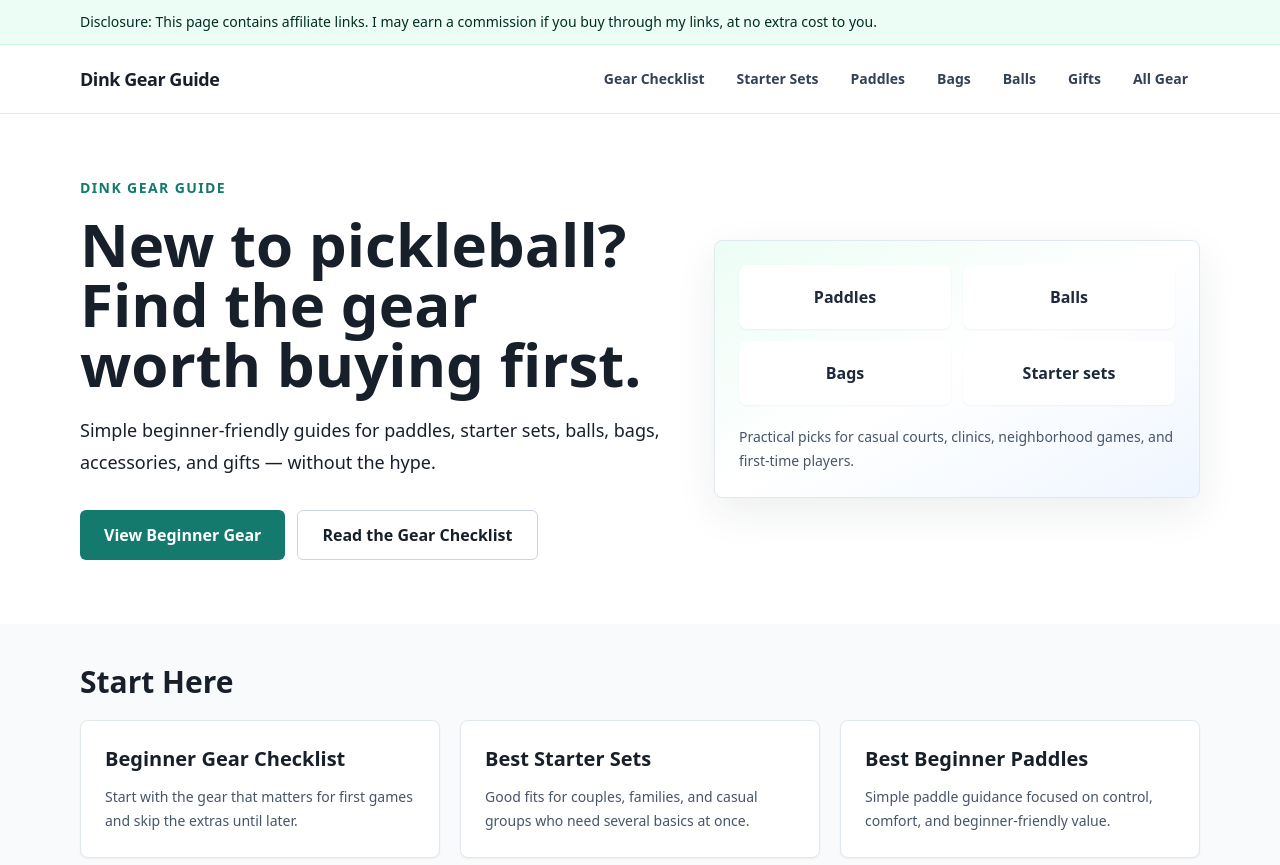
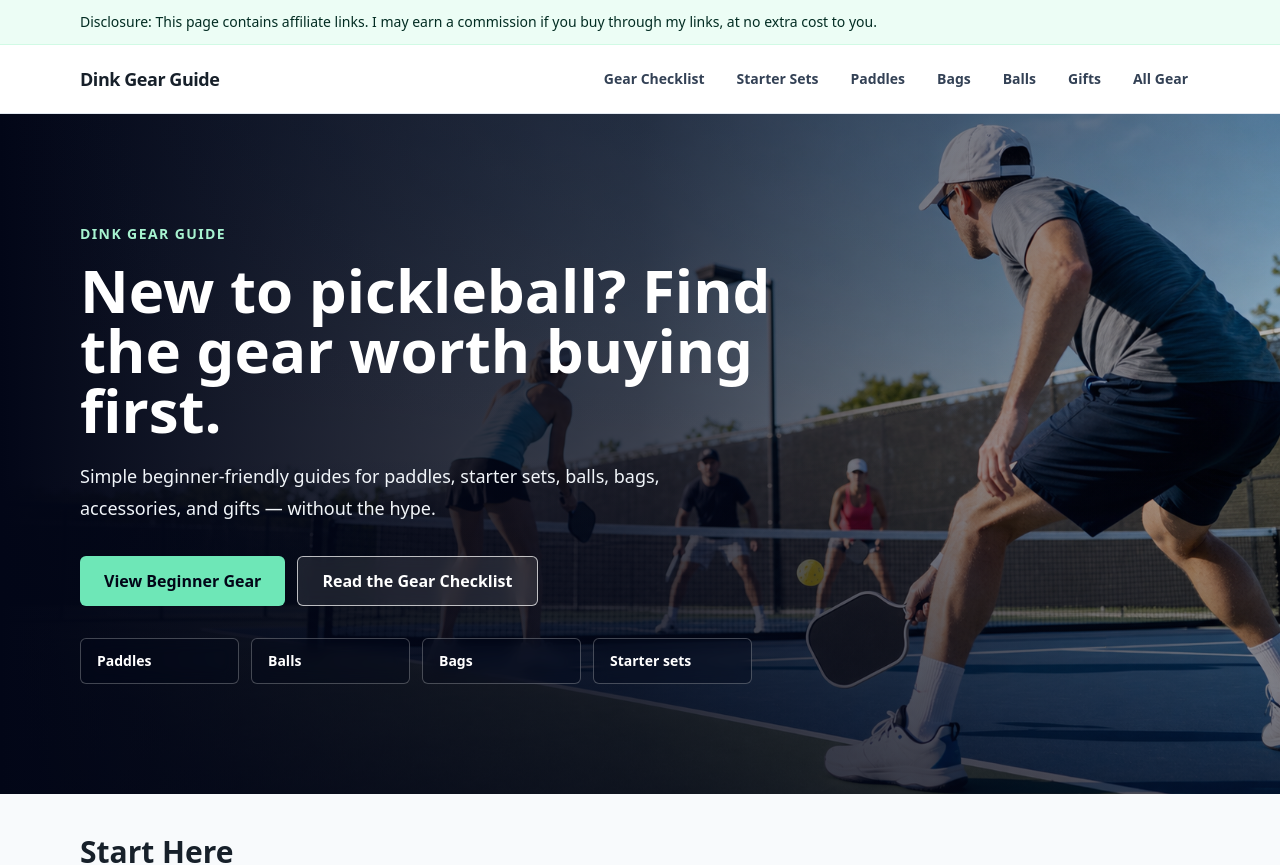
Before and after one commit to dinkgearguide/dgg-site, a Next.js app: page / in a window 1280 px wide. Shown: the top 865 px of the page. Built offline with nearby package versions, Linux system fonts and the light colour scheme.

Commit message:
Add hero background and update Pages workflow

```diff
--- a/src/components/Hero.tsx
+++ b/src/components/Hero.tsx
@@ -2,30 +2,34 @@ import Link from "next/link";
 
 export function Hero() {
   return (
-    <section className="bg-white">
-      <div className="mx-auto grid max-w-6xl gap-10 px-4 py-16 md:grid-cols-[1.1fr_0.9fr] md:items-center">
-        <div>
-          <p className="text-sm font-bold uppercase tracking-widest text-court">Dink Gear Guide</p>
-          <h1 className="mt-4 text-4xl font-black leading-tight text-ink md:text-6xl">New to pickleball? Find the gear worth buying first.</h1>
-          <p className="mt-5 max-w-2xl text-lg leading-8 text-slate-650">Simple beginner-friendly guides for paddles, starter sets, balls, bags, accessories, and gifts — without the hype.</p>
+    <section className="relative min-h-[620px] overflow-hidden bg-slate-950 md:min-h-[680px]">
+      <div
+        className="absolute inset-0 bg-cover bg-center md:bg-[center_42%]"
+        style={{ backgroundImage: "url('/images/hero-pickleball-players.png')" }}
+        aria-hidden="true"
+      />
+      <div className="absolute inset-0 bg-gradient-to-r from-slate-950 via-slate-950/75 to-slate-950/20" aria-hidden="true" />
+      <div className="absolute inset-0 bg-gradient-to-t from-slate-950/55 via-transparent to-slate-950/10" aria-hidden="true" />
+      <div className="relative mx-auto flex min-h-[620px] max-w-6xl items-center px-4 py-16 md:min-h-[680px]">
+        <div className="max-w-3xl">
+          <p className="text-sm font-bold uppercase tracking-widest text-emerald-200">Dink Gear Guide</p>
+          <h1 className="mt-4 text-4xl font-black leading-tight text-white md:text-6xl">New to pickleball? Find the gear worth buying first.</h1>
+          <p className="mt-5 max-w-2xl text-lg leading-8 text-slate-100">Simple beginner-friendly guides for paddles, starter sets, balls, bags, accessories, and gifts — without the hype.</p>
           <div className="mt-8 flex flex-col gap-3 sm:flex-row">
-            <Link href="/gear/" className="inline-flex min-h-12 items-center justify-center rounded-md bg-court px-6 py-3 font-bold text-white hover:bg-emerald-800 focus:outline-none focus:ring-4 focus:ring-emerald-200">
+            <Link href="/gear/" className="inline-flex min-h-12 items-center justify-center rounded-md bg-emerald-300 px-6 py-3 font-bold text-slate-950 hover:bg-emerald-200 focus:outline-none focus:ring-4 focus:ring-emerald-200">
               View Beginner Gear
             </Link>
-            <Link href="/gear-checklist/" className="inline-flex min-h-12 items-center justify-center rounded-md border border-slate-300 px-6 py-3 font-bold text-ink hover:bg-slate-50 focus:outline-none focus:ring-4 focus:ring-emerald-200">
+            <Link href="/gear-checklist/" className="inline-flex min-h-12 items-center justify-center rounded-md border border-white/70 bg-white/10 px-6 py-3 font-bold text-white backdrop-blur hover:bg-white/20 focus:outline-none focus:ring-4 focus:ring-emerald-200">
               Read the Gear Checklist
             </Link>
           </div>
-        </div>
-        <div className="rounded-lg border border-slate-200 bg-gradient-to-br from-emerald-50 via-white to-blue-50 p-6 shadow-soft">
-          <div className="grid grid-cols-2 gap-3">
+          <div className="mt-8 grid max-w-2xl gap-3 text-sm font-bold text-white sm:grid-cols-4">
             {["Paddles", "Balls", "Bags", "Starter sets"].map((item) => (
-              <div key={item} className="rounded-lg bg-white p-5 text-center font-bold text-slate-800 shadow-sm">
+              <div key={item} className="rounded-md border border-white/25 bg-slate-950/35 px-4 py-3 backdrop-blur">
                 {item}
               </div>
             ))}
           </div>
-          <p className="mt-5 text-sm leading-6 text-slate-600">Practical picks for casual courts, clinics, neighborhood games, and first-time players.</p>
         </div>
       </div>
     </section>
```
Also changed, not shown: public/images/hero-pickleball-players.png (added).
